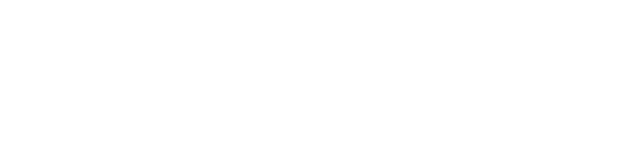
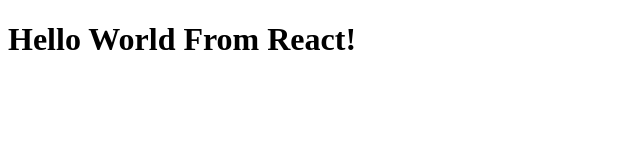
Before and after one commit to Afirestriker/mindful-react, a plain HTML site: page index.html in a window 1280 px wide. Shown: the whole page, without its empty margins (0-640 px from the left). Drawn offline with nearby package versions, Linux system fonts and the light colour scheme.

Commit message:
feat: create and render first react hello world program of mindful-react

```diff
--- a/index.html
+++ b/index.html
@@ -16,5 +16,13 @@
       crossorigin
       src="https://unpkg.com/react-dom@18/umd/react-dom.development.js"
     ></script>
+
+    <script>
+        const heading = React.createElement('h1', {}, 'Hello World From React!');
+
+        const root = ReactDOM.createRoot(document.getElementById('root'));
+
+        root.render(heading);
+    </script>
   </body>
 </html>
```
